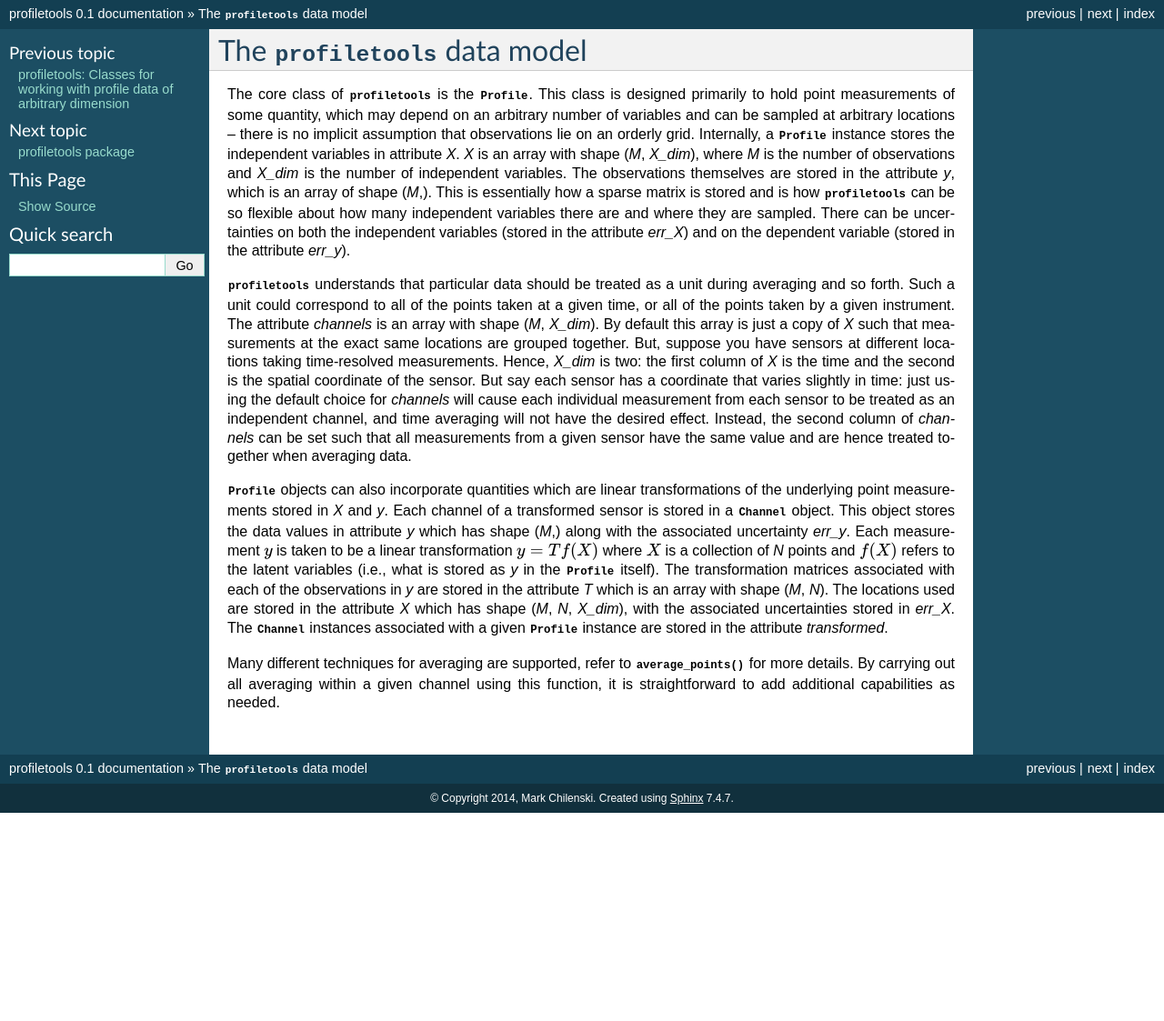
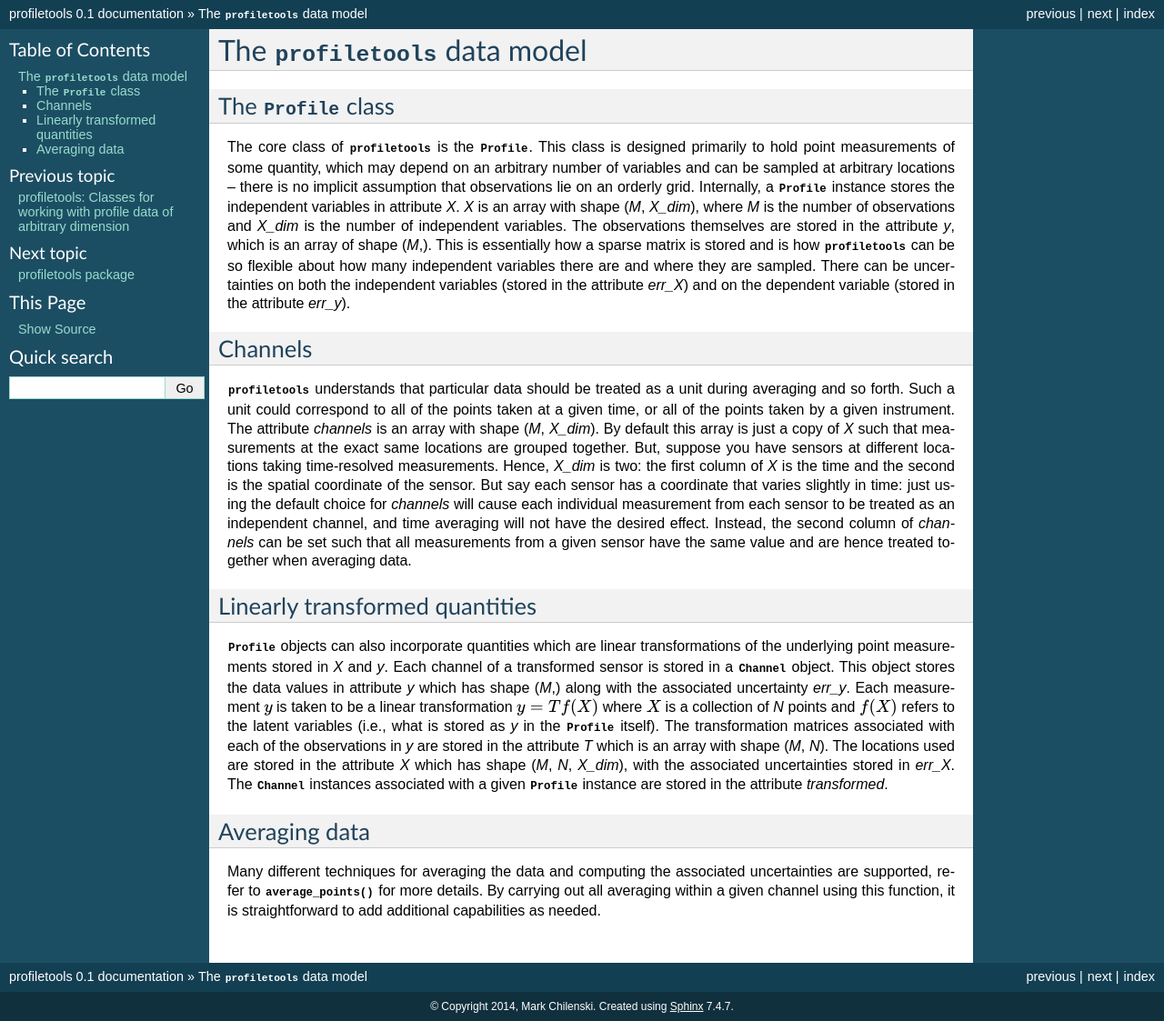
Before and after one commit to markchil/profiletools, a Sphinx documentation site: the page built from docs/source/datamodel.rst, in a window 1280 px wide. Shown: the whole page at 91% size. Built offline with Sphinx 7.4.7, drawn with Linux system fonts in a browser that asks for light colours; formulas are drawn with MathJax 3; before the commit the page ends 900 px from its top, so only the background shows below that.

Commit message:
Update docs.

```diff
--- a/docs/source/datamodel.rst
+++ b/docs/source/datamodel.rst
@@ -1,5 +1,8 @@
 The :py:mod:`profiletools` data model
 =====================================
+
+The :py:class:`~profiletools.core.Profile` class
+------------------------------------------------
 
 The core class of :py:mod:`profiletools` is the :py:class:`~profiletools.core.Profile`.
 This class is designed primarily to hold point measurements of some quantity,
@@ -15,6 +18,9 @@ about how many independent variables there are and where they are sampled. There
 can be uncertainties on both the independent variables (stored in the attribute
 `err_X`) and on the dependent variable (stored in the attribute `err_y`).
 
+Channels
+--------
+
 :py:mod:`profiletools` understands that particular data should be treated as a
 unit during averaging and so forth. Such a unit could correspond to all of the
 points taken at a given time, or all of the points taken by a given instrument.
@@ -29,6 +35,9 @@ sensor to be treated as an independent channel, and time averaging will not have
 the desired effect. Instead, the second column of `channels` can be set such
 that all measurements from a given sensor have the same value and are hence
 treated together when averaging data.
+
+Linearly transformed quantities
+-------------------------------
 
 :py:class:`~profiletools.core.Profile` objects can also incorporate quantities
 which are linear transformations of the underlying point measurements stored in
@@ -46,7 +55,10 @@ The :py:class:`~profiletools.core.Channel` instances associated with a given
 :py:class:`~profiletools.core.Profile` instance are stored in the attribute
 `transformed`.
 
-Many different techniques for averaging are supported, refer to
-:py:func:`~profiletools.core.average_points` for more details. By carrying out
-all averaging within a given channel using this function, it is straightforward
-to add additional capabilities as needed.
+Averaging data
+--------------
+
+Many different techniques for averaging the data and computing the associated
+uncertainties are supported, refer to :py:func:`~profiletools.core.average_points`
+for more details. By carrying out all averaging within a given channel using
+this function, it is straightforward to add additional capabilities as needed.
```
